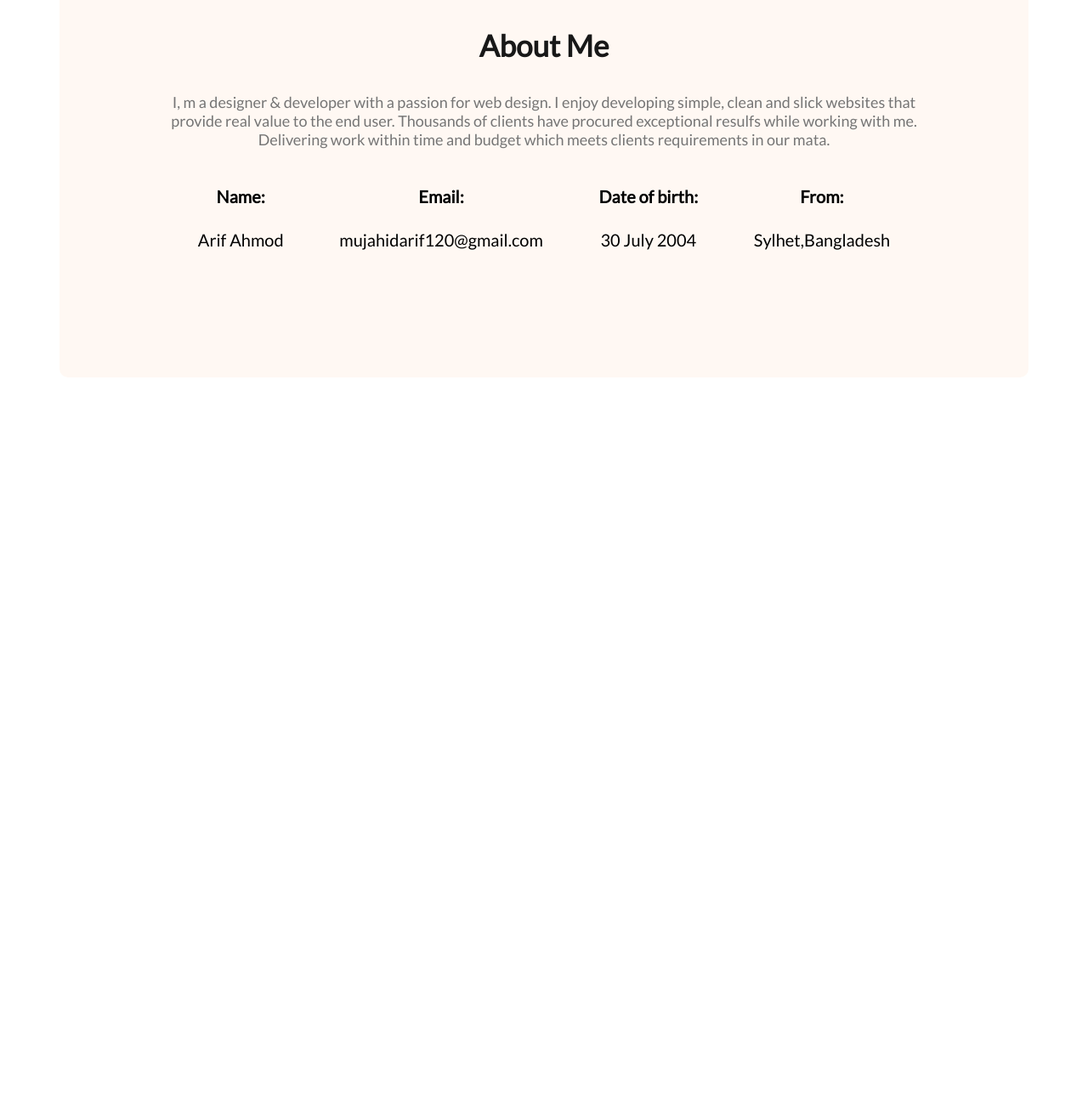
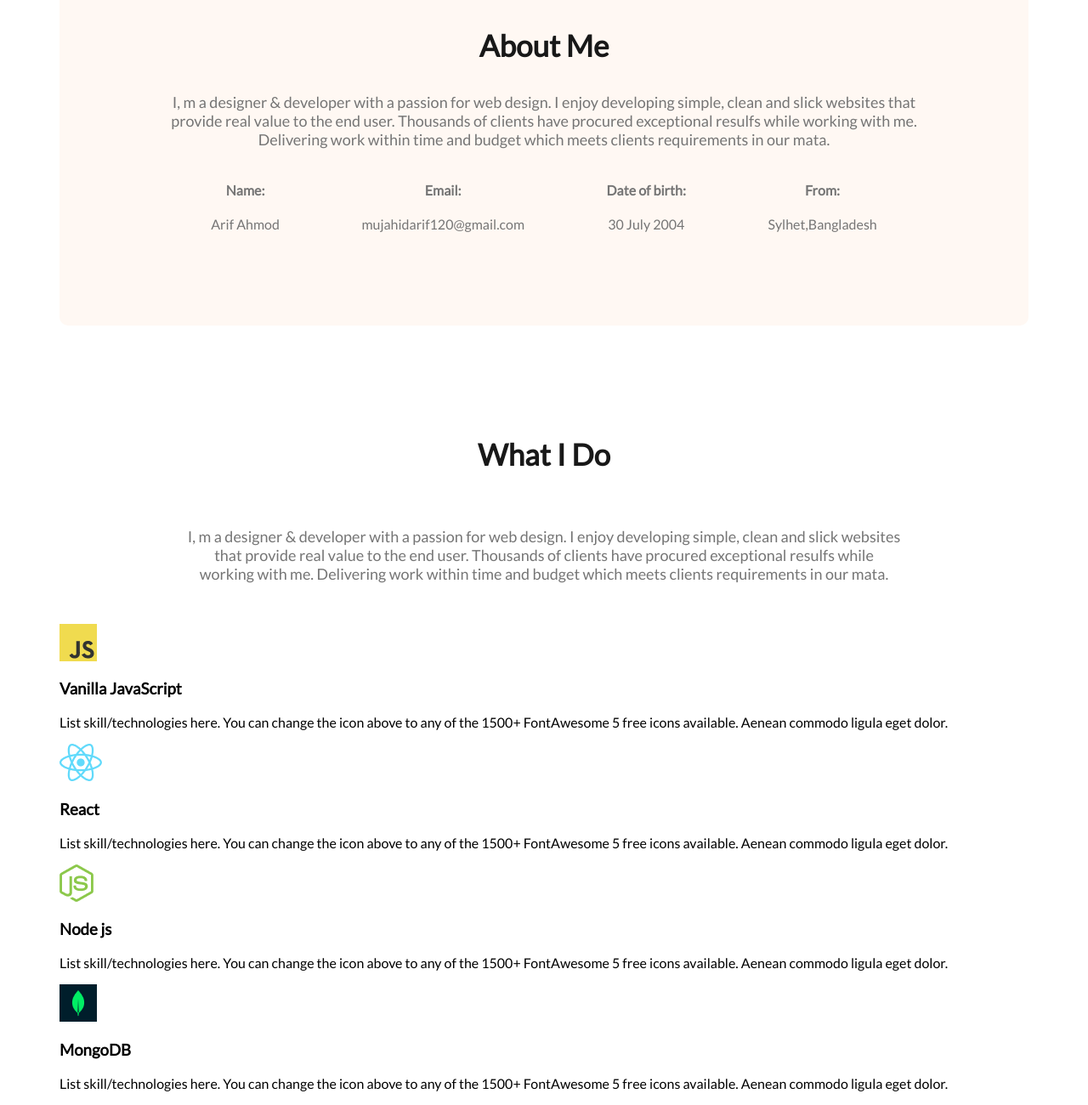
Before and after one commit to Robo9nine/Developer-portfolio, a plain HTML site: page index.html in a window 1280 px wide. Shown: the part 1065-2365 px from the top of the page at 85% size. Before the commit the page ends 1639 px from the top, so only its background shows below. Drawn offline with Linux system fonts and the light colour scheme.

Commit message:
added skill

```diff
--- a/index.html
+++ b/index.html
@@ -53,6 +53,35 @@
                 </div>
             </div>
         </section>
+
+        <!-- what i do section -->
+        <section>
+            <h3 class="section-tittle">What I Do</h3>
+            <p id="section-description" class="section-description">I, m a designer & developer with a passion for web design. I enjoy developing simple, clean and slick websites that provide real value to the end user. Thousands of clients have procured exceptional resulfs while working with me. Delivering work within time and budget which meets clients requirements in our mata.</p>
+            <div class="skill-container">
+                <div class="skill">
+                    <img src="images/icons/js.png" alt="">
+                    <h3 class="skill-tittle">Vanilla JavaScript</h3>
+                    <p class="skill-description">List skill/technologies here. You can change the icon above to any of the 1500+ FontAwesome 5 free icons available. Aenean commodo ligula eget dolor.</p>
+                </div>
+                <div class="skill">
+                    <img src="images/icons/react.png" alt="">
+                    <h3 class="skill-tittle">React</h3>
+                    <p class="skill-description">List skill/technologies here. You can change the icon above to any of the 1500+ FontAwesome 5 free icons available. Aenean commodo ligula eget dolor.</p>
+                </div>
+                <div class="skill">
+                    <img src="images/icons/nodejs.png" alt="">
+                    <h3 class="skill-tittle">Node js</h3>
+                    <p class="skill-description">List skill/technologies here. You can change the icon above to any of the 1500+ FontAwesome 5 free icons available. Aenean commodo ligula eget dolor.</p>
+                </div>
+                <div class="skill">
+                    <img src="images/icons/mongo.png" alt="">
+                    <h3 class="skill-tittle">MongoDB</h3>
+                    <p class="skill-description">List skill/technologies here. You can change the icon above to any of the 1500+ FontAwesome 5 free icons available. Aenean commodo ligula eget dolor.</p>
+                </div>
+            </div>
+        </section>
+
     </main>
     <footer>
 
--- a/styles/style.css
+++ b/styles/style.css
@@ -84,9 +84,9 @@ nav a{
 }
 .banner-description{
     width: 585px;
-font-size: 18px;
-color: #757575;
-text-align: left;
+    font-size: 18px;
+    color: #757575;
+    text-align: left;
 }
 /* main section styles */
 main{
@@ -107,6 +107,9 @@ main{
 }
 .about-info{
     text-align: center;
-    margin: 0;
-    font-size: 20px;
+    color: #757575;
+    height: 60px;
 }
+#section-description{
+    padding: 30px 150px;
+}
```
